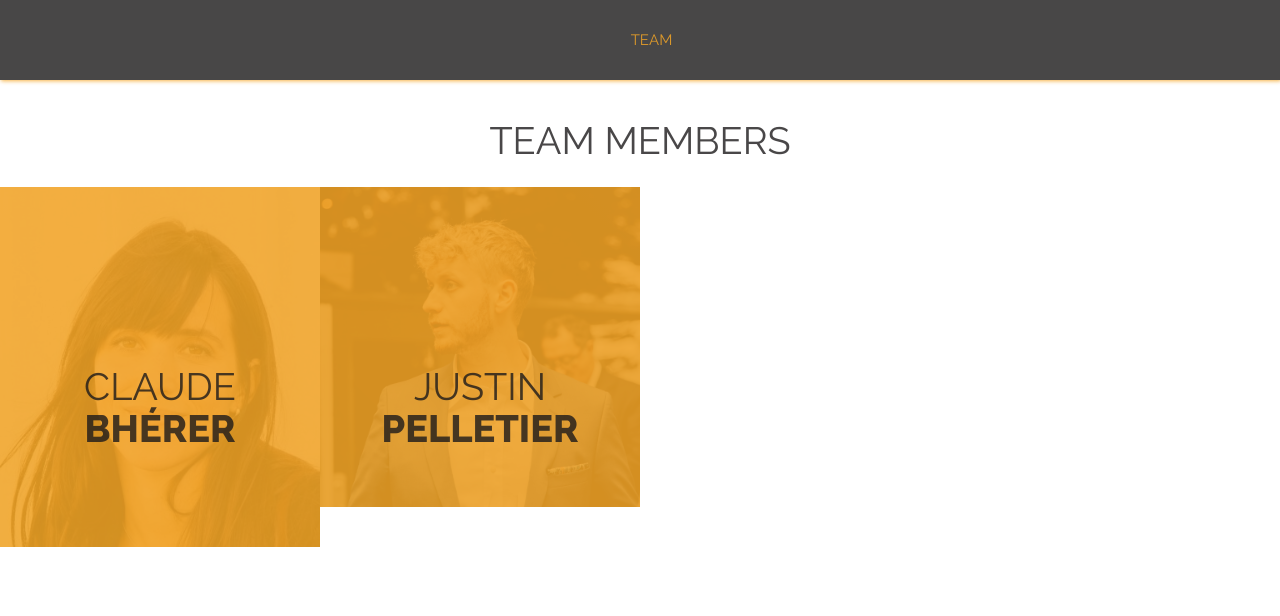
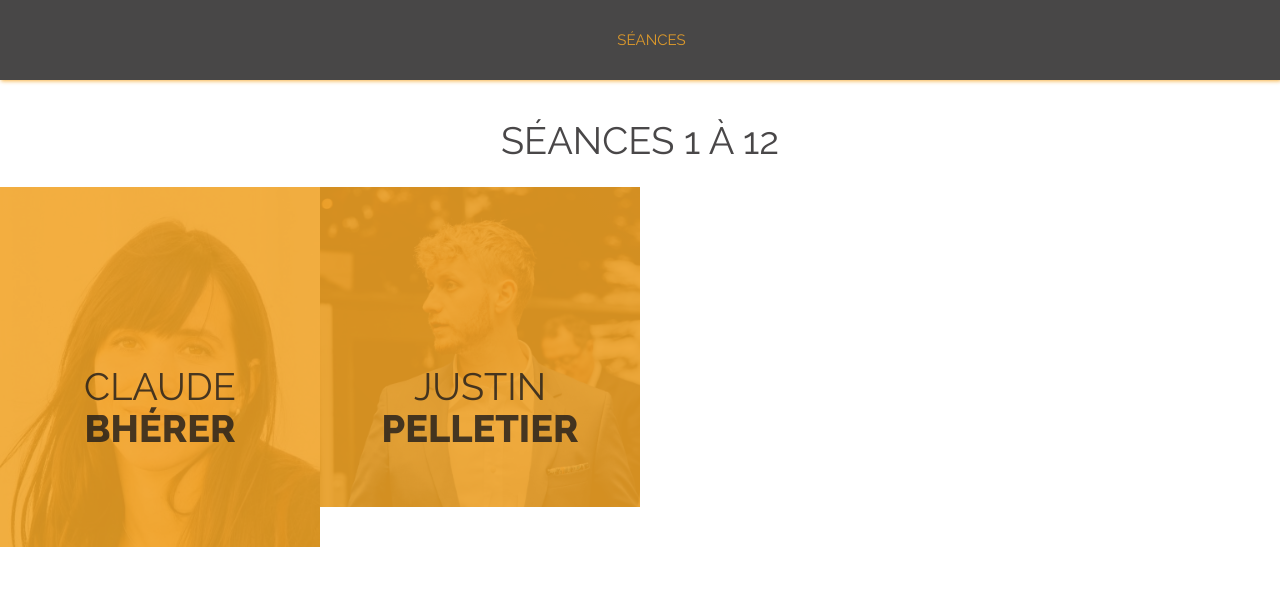
Before and after one commit to JustinPelletier/Carnet_de_bord_ENTR41032, a plain HTML site: page index.html in a window 1280 px wide. Drawn offline with Linux system fonts and the light colour scheme.

Commit message:
Update index.html

```diff
--- a/index.html
+++ b/index.html
@@ -28,7 +28,7 @@
         </div>
         <div id="main-nav" class="collapse navbar-collapse navStyle">
           <ul class="nav navbar-nav" id="mainNav">
-            <li class="active"><a href="#team" class="scroll-link">Team</a></li>
+            <li class="active"><a href="#Séances" class="scroll-link">Séances</a></li>
           </ul>
         </div>
       </nav>
@@ -38,10 +38,10 @@
 <!-- Header End -->
 
 <!-- Team Section -->
-<section id="team" class="content">
+<section id="Séances" class="content">
   <br/>
   <br/>
-  <h2>Team Members</h2>
+  <h2>Séances 1 à 12</h2>
   <div class="container portfolio_title"> </div>
 
   <div class="portfolio">
```
